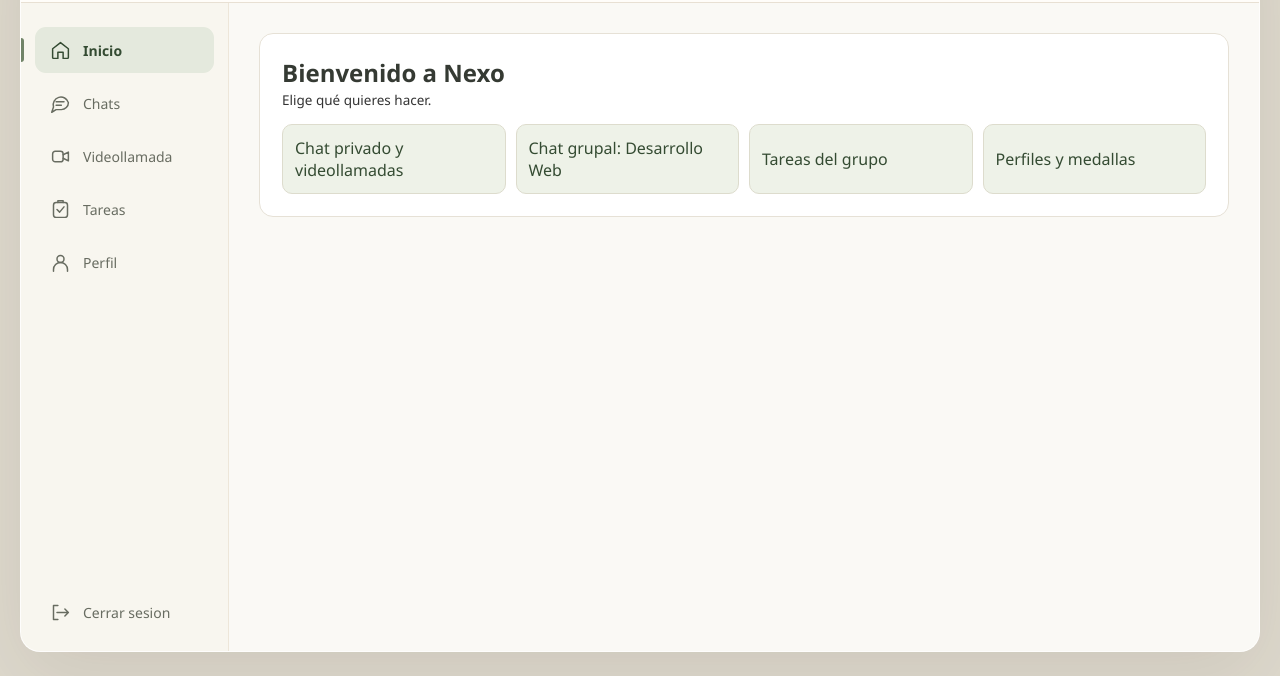
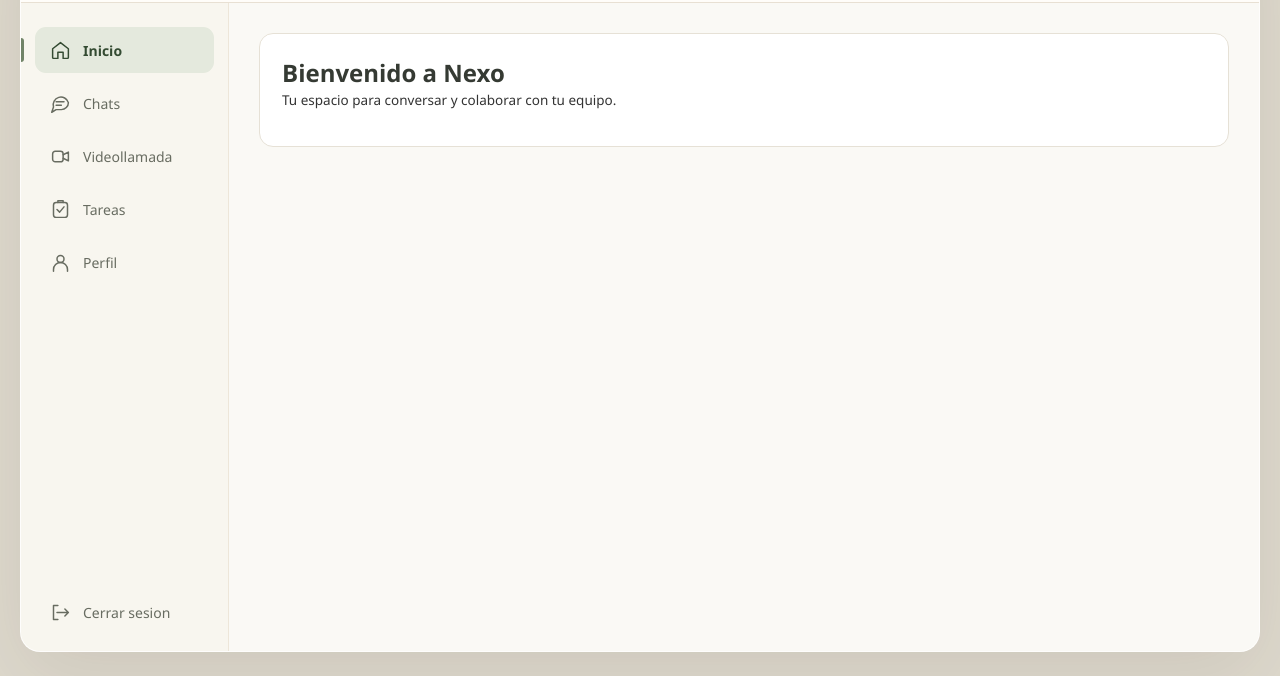
Before and after one commit to rovalle394-a11y/Nexo-POI, a plain HTML site: page home.html in a window 1280 px wide. Shown: the part 124-800 px from the top of the page. Drawn offline with Linux system fonts and the light colour scheme; no server answers.

Commit message:
Add files via upload

```diff
--- a/home.html
+++ b/home.html
@@ -50,13 +50,7 @@
       <main class="feed">
         <section class="post">
           <h1>Bienvenido a Nexo</h1>
-          <p>Elige qué quieres hacer.</p>
-          <nav class="home-shortcuts" aria-label="Accesos rápidos">
-            <a href="chat-privado.html">Chat privado y videollamadas</a>
-            <a href="chat-grupal.html">Chat grupal: Desarrollo Web</a>
-            <a href="tareas.html">Tareas del grupo</a>
-            <a href="perfil.html">Perfiles y medallas</a>
-          </nav>
+          <p>Tu espacio para conversar y colaborar con tu equipo.</p>
         </section>
       </main>
     </div>
```
